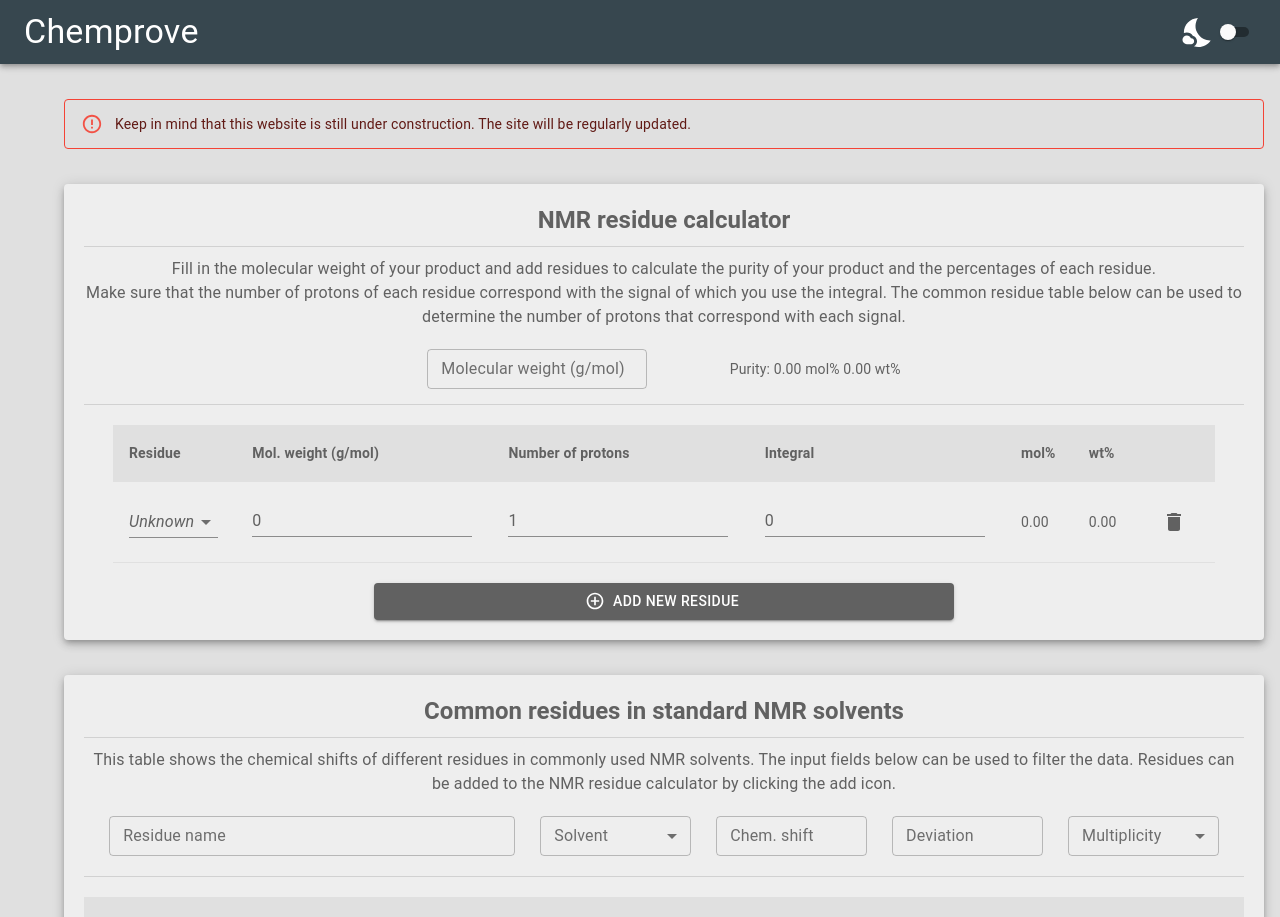
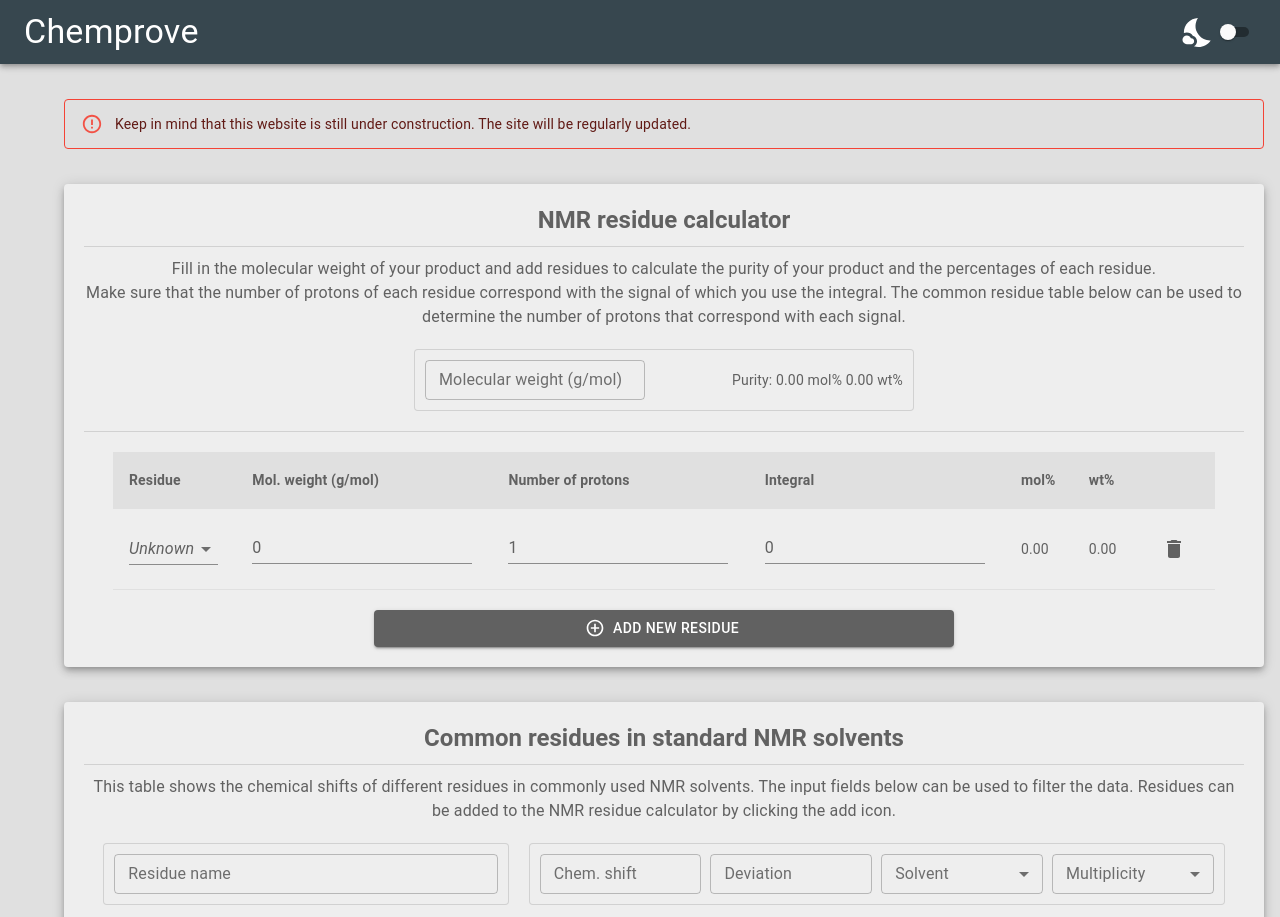
Before and after one commit to Noldyman/chemprove-old, a React (Create React App) app: page / in a window 1280 px wide. Shown: the top 917 px of the page. Built offline with nearby package versions, Linux system fonts and the light colour scheme.

Commit message:
added borders to filters and product field

```diff
--- a/src/components/nmr/CommonResidueFilters.tsx
+++ b/src/components/nmr/CommonResidueFilters.tsx
@@ -1,9 +1,15 @@
 import React from 'react'
-import { makeStyles, TextField, MenuItem, Button } from '@material-ui/core'
+import {
+  makeStyles,
+  TextField,
+  MenuItem,
+  Button,
+  Paper,
+} from '@material-ui/core'
 import { HighlightOff } from '@material-ui/icons'
 import { v4 as uuidv4 } from 'uuid'
 
-const useStyles = makeStyles({
+const useStyles = makeStyles((theme) => ({
   root: {
     margin: '20px auto 20px auto',
     display: 'flex',
@@ -12,16 +18,23 @@ const useStyles = makeStyles({
   },
   resName: {
     width: '35%',
+    padding: '10px',
   },
   chemShifts: {
-    width: '13%',
+    width: '60%',
+    padding: '10px',
+    display: 'flex',
+    justifyContent: 'space-between',
+  },
+  chemShiftItem: {
+    width: '24%',
   },
   button: {
     margin: 'auto',
     marginBottom: '20px',
     width: '50%',
   },
-})
+}))
 
 interface CommonResidueFiltersProps {
   filters: {
@@ -92,8 +105,9 @@ const CommonResidueFilters: React.FC<CommonResidueFiltersProps> = ({
   return (
     <div>
       <div className={classes.root}>
+        <Paper color="secondary" variant="outlined" className={classes.resName}>
           <TextField
-          className={classes.resName}
+            fullWidth
             variant="outlined"
             size="small"
             color="secondary"
@@ -102,8 +116,36 @@ const CommonResidueFilters: React.FC<CommonResidueFiltersProps> = ({
             value={filters.residueName}
             onChange={(event) => onChangeFilters(event)}
           />
+        </Paper>
+        <Paper
+          color="secondary"
+          variant="outlined"
+          className={classes.chemShifts}
+        >
           <TextField
-          className={classes.chemShifts}
+            className={classes.chemShiftItem}
+            variant="outlined"
+            size="small"
+            color="secondary"
+            type="number"
+            label="Chem. shift"
+            name="chemShift"
+            value={filters.chemShift}
+            onChange={(event) => onChangeFilters(event)}
+          />
+          <TextField
+            className={classes.chemShiftItem}
+            variant="outlined"
+            size="small"
+            color="secondary"
+            type="number"
+            label="Deviation"
+            name="deviation"
+            value={filters.deviation}
+            onChange={(event) => onChangeFilters(event)}
+          />
+          <TextField
+            className={classes.chemShiftItem}
             select
             variant="outlined"
             size="small"
@@ -116,29 +158,7 @@ const CommonResidueFilters: React.FC<CommonResidueFiltersProps> = ({
             {renderMenuItems(nmrSolvents)}
           </TextField>
           <TextField
-          className={classes.chemShifts}
-          variant="outlined"
-          size="small"
-          color="secondary"
-          type="number"
-          label="Chem. shift"
-          name="chemShift"
-          value={filters.chemShift}
-          onChange={(event) => onChangeFilters(event)}
-        />
-        <TextField
-          className={classes.chemShifts}
-          variant="outlined"
-          size="small"
-          color="secondary"
-          type="number"
-          label="Deviation"
-          name="deviation"
-          value={filters.deviation}
-          onChange={(event) => onChangeFilters(event)}
-        />
-        <TextField
-          className={classes.chemShifts}
+            className={classes.chemShiftItem}
             select
             variant="outlined"
             size="small"
@@ -150,6 +170,7 @@ const CommonResidueFilters: React.FC<CommonResidueFiltersProps> = ({
           >
             {renderMenuItems(multiplicities)}
           </TextField>
+        </Paper>
       </div>
       <div className={classes.button}>
         {filtersAreActive() && (
--- a/src/components/nmr/ResidueCalculator.tsx
+++ b/src/components/nmr/ResidueCalculator.tsx
@@ -5,19 +5,24 @@ import {
   TextField,
   Divider,
   Button,
+  Paper,
 } from '@material-ui/core'
 import { AddCircleOutline } from '@material-ui/icons'
 import { ContentBox } from '../common/ContentBox'
 import { ResidueTable } from './ResidueTable'
 import { IState, IResidue } from './NmrResiduePage'
 
-const useStyles = makeStyles({
-  product: {
-    width: '55%',
-    margin: '20px auto 15px auto',
+const useStyles = makeStyles((theme) => ({
+  productPaper: {
+    padding: '10px',
+    margin: '20px auto 20px auto',
+    width: '500px',
+  },
+  productDiv: {
+    margin: 'auto',
     display: 'flex',
     alignItems: 'center',
-    justifyContent: 'space-evenly',
+    justifyContent: 'space-between',
   },
   molWeight: {
     width: '220px',
@@ -30,7 +35,7 @@ const useStyles = makeStyles({
     margin: 'auto',
     width: '50%',
   },
-})
+}))
 
 interface ResidueCalculatorProps {
   state: IState
@@ -62,7 +67,8 @@ const ResidueCalculator: React.FC<ResidueCalculatorProps> = ({
         be used to determine the number of protons that correspond with each
         signal.
       </Typography>
-      <div className={classes.product}>
+      <Paper variant="outlined" className={classes.productPaper}>
+        <div className={classes.productDiv}>
           <TextField
             className={classes.molWeight}
             type="number"
@@ -89,6 +95,7 @@ const ResidueCalculator: React.FC<ResidueCalculatorProps> = ({
           wt%`}
           </span>
         </div>
+      </Paper>
       <Divider />
       <div className={classes.table}>
         <ResidueTable
```
Lines whose indentation alone changed are shown as unchanged.
